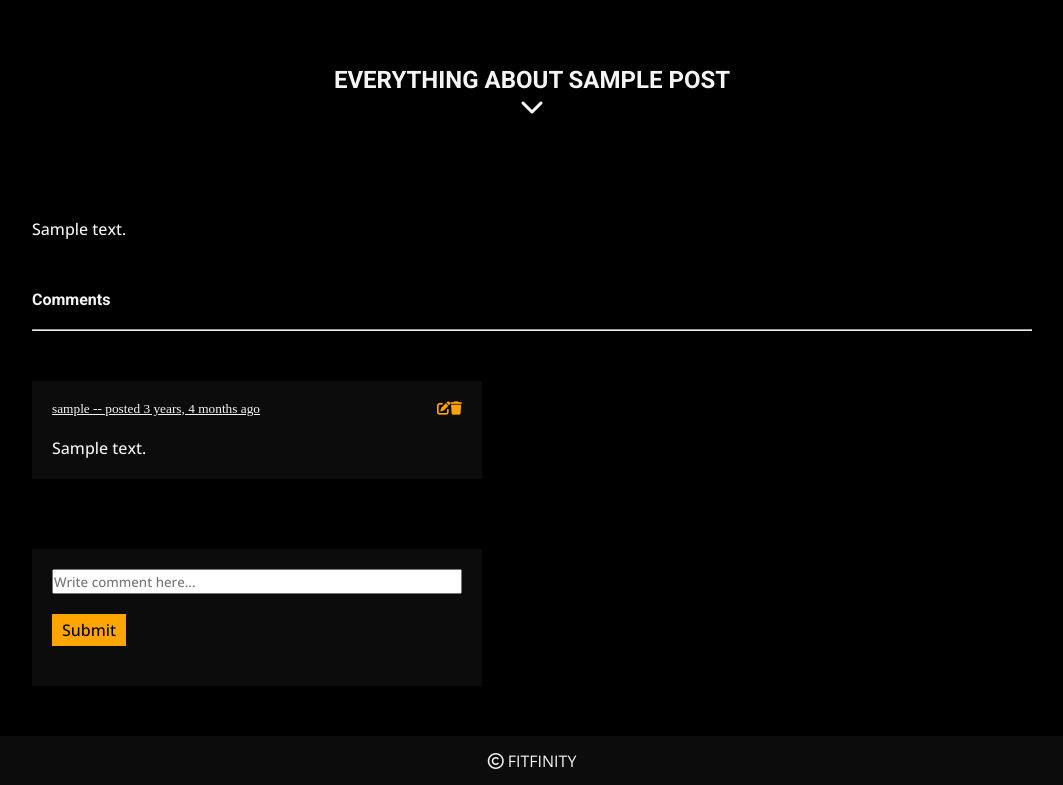
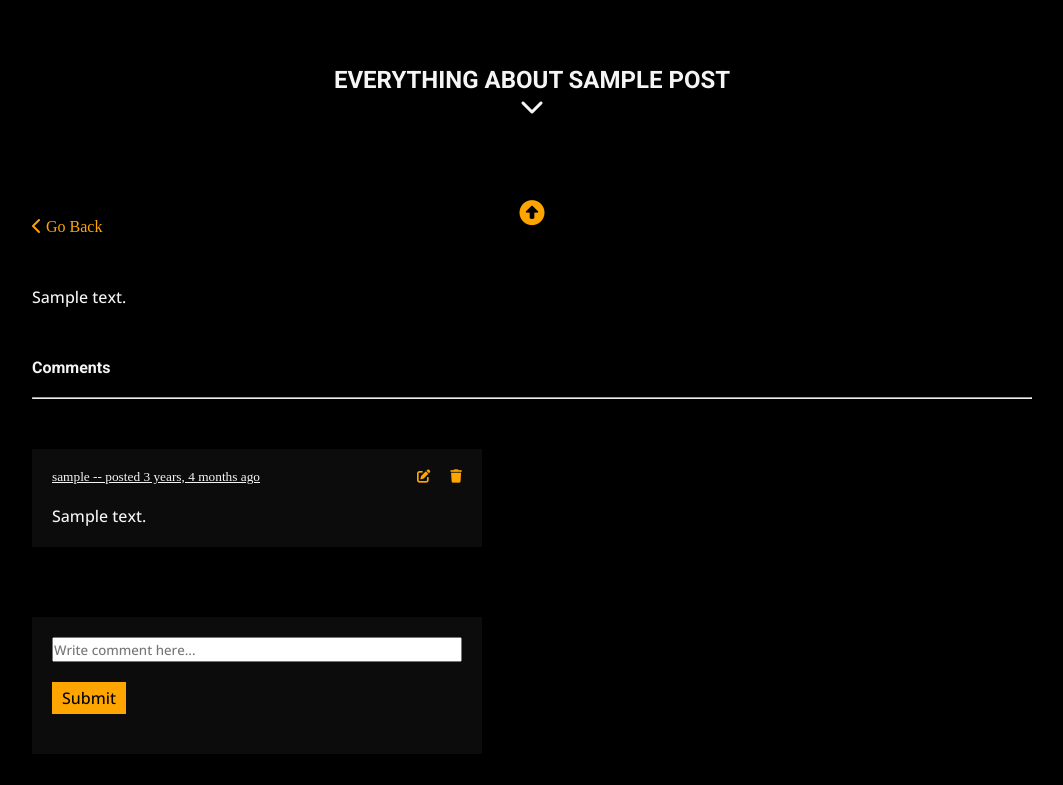
Before and after one commit to EAmbrozas/fitfinity, a Django app: page /post/1 in a window 1280 px wide. Shown: the part 502-1287 px from the top of the page, without its empty margins (108-1171 px from the left). Run offline with Django 3.2, Linux system fonts and the light colour scheme; a user stored in the database is signed in; tables that the repository leaves empty hold one stand-in row (values such as "Sample post"); some libraries are stand-ins or nearby versions.

Commit message:
Style update template ant other elements

```diff
--- a/blog/templates/blog/category.html
+++ b/blog/templates/blog/category.html
@@ -12,6 +12,7 @@
 </div>
 
 <div class="post-wrapper">
+    <a class="back" href="{{request.META.HTTP_REFERER}}"><i class="fa-solid fa-chevron-left"></i> Go Back</a>
     <div class="posts">
         {% for post in posts %}
             <div class="post-card">
--- a/blog/templates/blog/post.html
+++ b/blog/templates/blog/post.html
@@ -12,6 +12,7 @@
 </div>
 
 <div class="post-wrapper">
+    <a class="back" href="{{request.META.HTTP_REFERER}}"><i class="fa-solid fa-chevron-left"></i> Go Back</a>
     <p>{{post.content | safe}}</p>
 </div>
 
@@ -44,4 +45,6 @@
 </div>
 {% endif %}
 
+<a class="up" href="#nav"><i class="fa-solid fa-circle-up"></i></a>
+
 {% endblock content %}
--- a/static/css/style.css
+++ b/static/css/style.css
@@ -8,6 +8,25 @@
 
 body {
     background-color: black;
+}
+
+/* Links and buttons */
+.back {
+    color: orange;
+    text-decoration: none;
+    margin-bottom: 50px;
+    display: block;
+    bottom: 200px;
+}
+
+.up {
+    color: orange;
+    position: fixed;
+    margin-left: 50%;
+    transform: translate(-50%);
+    z-index: 10;
+    bottom: 70px;
+    font-size: 25px;
 }
 
 /* Fonts */
@@ -331,6 +350,7 @@ td {
 .edit-comment {
     color: orange;
     float: right;
+    margin-left: 20px;
 }
 
 .delete-btn {
@@ -380,6 +400,16 @@ input {
     font-weight: 500;
     font-size: 16px;
     font-family: 'Open Sans', sans-serif;
+}
+
+
+.update-form textarea {
+    display: block;
+    margin: 20px auto;
+}
+
+.update-form label {
+    display: none;
 }
 
 /* Footer */
--- a/templates/navbar.html
+++ b/templates/navbar.html
@@ -1,4 +1,4 @@
-<nav>
+<nav id="nav">
     <div class="nav-wrapper">
         <a class="logo" href="{% url 'home' %}">FitFinity</a>
         {% if user.is_authenticated %}
```
Also changed, not shown: blog/templates/blog/update.html (+4 -3 lines).
